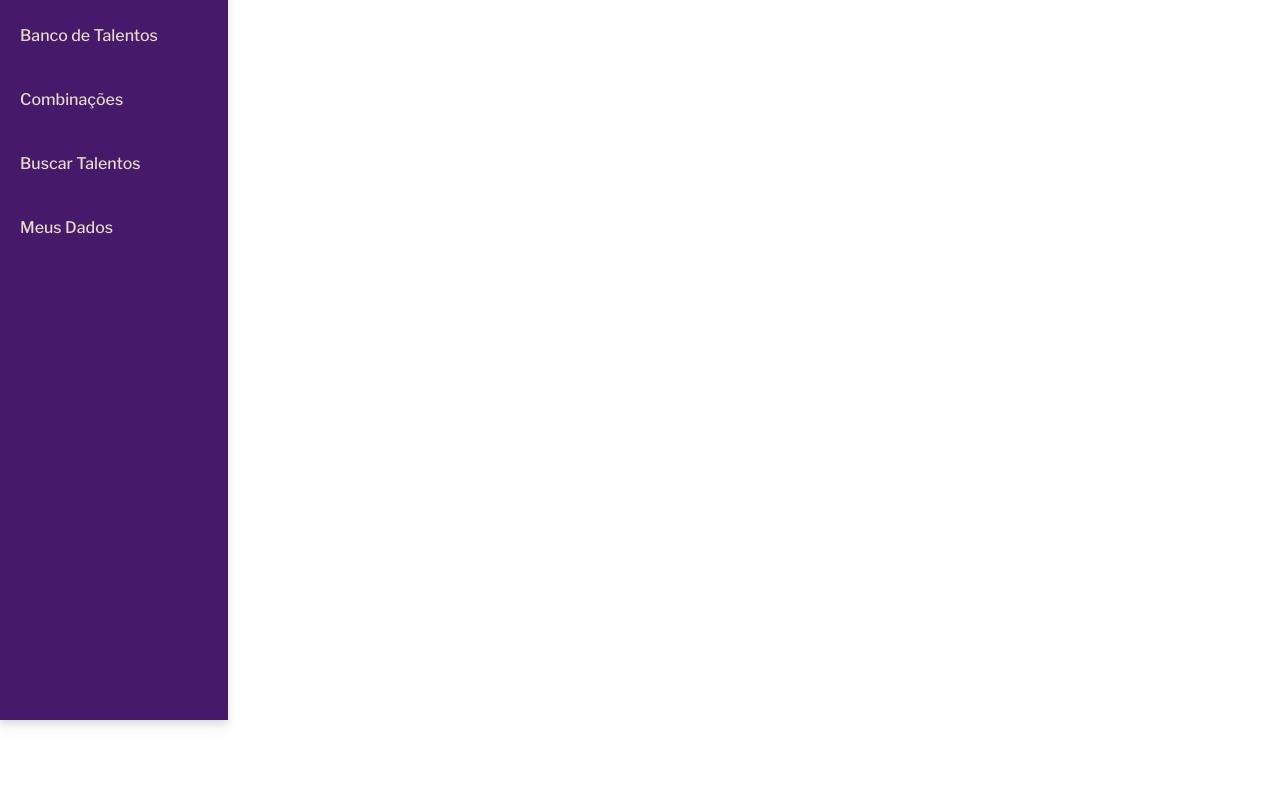
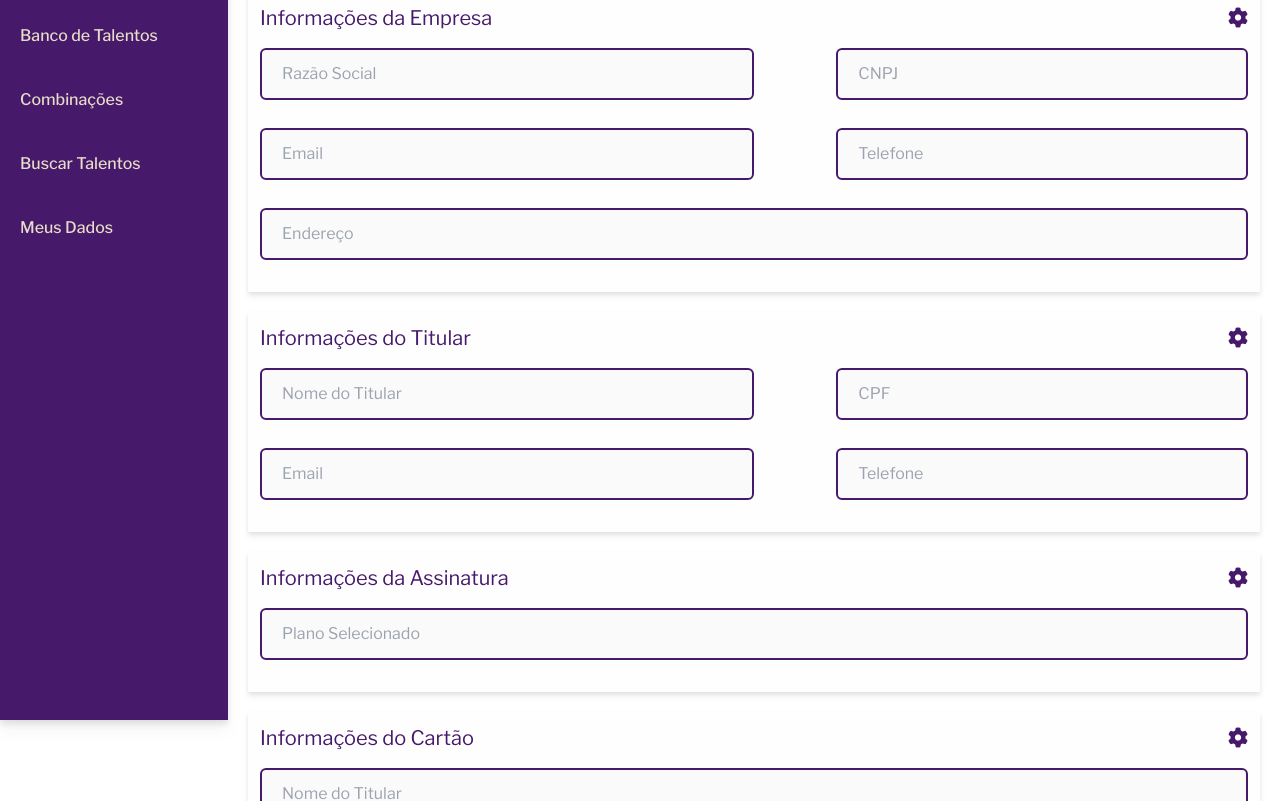
Before and after one commit to LETMIN-Corp/letmin-client, a React (Vite) app: page /company/profile in a window 1280 px wide. Shown: the part 160-961 px from the top of the page. Before the commit the page ends 800 px from the top, so only its background shows below. Built offline with nearby package versions, Linux system fonts and the light colour scheme.

Commit message:
first profile page

```diff
--- /dev/null
+++ b/src/Components/Cards/CompanyEditCard.tsx
@@ -0,0 +1,9 @@
+const CompanyEditCard : React.FC = ({ children }) => {
+    return (
+        <div className='drop-shadow-md bg-white p-3 my-5'>
+            { children }
+        </div>
+    );
+}
+
+export default CompanyEditCard;
--- a/src/Components/Inputs/SelectInput.tsx
+++ b/src/Components/Inputs/SelectInput.tsx
@@ -37,7 +37,7 @@ const SelectInput : React.FC<ComponentInterface> = ({ placeholder = '', options,
                 id={ id }
                 defaultValue={ inputValue }
                 disabled = { disabled }
-                className='w-full md:text-lg mt-2 mb-5 md:mt-2 py-3 px-5 border-2 border-dark-purple rounded-lg'
+                className='w-full mt-2 mb-5 md:mt-2 py-3 px-5 border-2 border-dark-purple rounded-lg'
             >
                 <option value=''>{ placeholder }</option>
 
--- a/src/Components/Inputs/TextInput.tsx
+++ b/src/Components/Inputs/TextInput.tsx
@@ -77,7 +77,7 @@ const TextInput : React.FC<ComponentInterface> = ({ type, placeholder, size, use
                 onChange={ setValue }
                 name={ name }
                 id={ id }
-                className='w-full md:text-lg mt-2 mb-5 md:mt-2 py-3 px-5 border-2 border-dark-purple rounded-md'
+                className='w-full mt-2 mb-5 md:mt-2 py-3 px-5 border-2 border-dark-purple rounded-md'
                 disabled = { disabled }
             />
             {
--- a/src/Components/Links/FormLink.tsx
+++ b/src/Components/Links/FormLink.tsx
@@ -8,7 +8,7 @@ interface ComponentInterface {
 const FormLink : React.FC<ComponentInterface> = ({ text, path }) => {
     return (
         <Link
-            className='bg-bright-purple text-white text-center w-32 py-2 rounded-full drop-shadow-lg md:text-lg hover:bg-bold-purple ease-out duration-200'
+            className='bg-bright-purple text-white text-center w-32 py-2 rounded-full drop-shadow-lg hover:bg-bold-purple ease-out duration-200'
             to={ path }
         >
             { text }
--- a/src/Components/Links/PrimaryLink.tsx
+++ b/src/Components/Links/PrimaryLink.tsx
@@ -8,7 +8,7 @@ interface ComponentInterface {
 const PrimaryLink : React.FC<ComponentInterface> = ({ text, path }) => {
     return (
         <Link
-            className='block mx-auto rounded-full bg-white text-primary font-bold py-2 px-4 drop-shadow-lg border-2 border-primary md:text-lg hover:text-white hover:bg-primary ease-out duration-200'
+            className='block mx-auto rounded-full bg-white text-primary font-bold py-2 px-4 drop-shadow-lg border-2 border-primary hover:text-white hover:bg-primary ease-out duration-200'
             to={ path }
         >
             { text }
--- a/src/Components/Links/SecondaryLink.tsx
+++ b/src/Components/Links/SecondaryLink.tsx
@@ -7,7 +7,7 @@ interface ComponentInterface {
 
 const SecondaryLink : React.FC<ComponentInterface> = ({ text, path }) => {
     return (
-        <Link to={ path } className='text-center rounded-full text-white font-bold py-2 px-10 bg-bright-purple drop-shadow-lg md:text-lg hover:bg-bold-purple ease-out duration-200'>{ text }</Link>
+        <Link to={ path } className='text-center rounded-full text-white font-bold py-2 px-10 bg-bright-purple drop-shadow-lg hover:bg-bold-purple ease-out duration-200'>{ text }</Link>
     );
 }
 
--- a/src/Views/Company/CompanyProfile.tsx
+++ b/src/Views/Company/CompanyProfile.tsx
@@ -1,16 +1,87 @@
 import CompanyDefault from './CompanyDefault';
 import { useEffect } from 'react';
+import CompanyEditCard from '../../Components/Cards/CompanyEditCard';
+import TextInput from '../../Components/Inputs/TextInput';
+import InputTypesEnum from '../../Utils/InputTypesEnum';
+import SelectInput from '../../Components/Inputs/SelectInput';
 
 const CompanyProfile = () => {
     useEffect((): void => {
         window.document.title = 'Meus Dados';
     });
 
+    const consultPackage = {
+        getValue: () => {},
+        setValue: () => {},
+    }
+
+    const viewConsultPackage = {
+        getValue: () => {},
+        setValue: (e: React.ChangeEvent<HTMLInputElement | HTMLSelectElement>) => {}
+    }
+
     return (
         <CompanyDefault>
             <h1 className='text-2xl'>Meus Dados</h1>
-            <div className=''>
+            <div>
+                <CompanyEditCard>
+                    <h3 className='text-dark-purple text-xl flex items-center w-full justify-between'>
+                        <span>Informações da Empresa</span>
+                        <i className="fa-solid fa-gear cursor-pointer"></i>
+                    </h3>
+                    <form className='mt-2'>
+                        <div className='md:flex justify-between w-full'>
+                            <TextInput placeholder='Razão Social' size='large' type={ InputTypesEnum.text } consultPackage={ viewConsultPackage } name='company-name' disabled={ true }/>
+                            <TextInput placeholder='CNPJ' size='medium' type={ InputTypesEnum.text } consultPackage={ viewConsultPackage } name='company-cnpj' disabled={ true } />
+                        </div>
+                        <div className='md:flex justify-between w-full'>
+                            <TextInput placeholder='Email' size='large' type={ InputTypesEnum.email } consultPackage={ viewConsultPackage } name='company-email' disabled={ true }/>
+                            <TextInput placeholder='Telefone' size='medium' type={ InputTypesEnum.tel } consultPackage={ viewConsultPackage } name='company-phone' disabled={ true }/>
+                        </div>
+                        <TextInput placeholder='Endereço' type={ InputTypesEnum.text } consultPackage={ viewConsultPackage } name='company-address' disabled={ true }/>
+                    </form>
+                </CompanyEditCard>
+                <CompanyEditCard>
+                    <h3 className='text-dark-purple text-xl flex items-center w-full justify-between'>
+                        <span>Informações do Titular</span>
+                        <i className="fa-solid fa-gear cursor-pointer"></i>
+                    </h3>
+                    <form className='mt-2'>
+                        <div className='md:flex justify-between w-full'>
+                            <TextInput placeholder='Nome do Titular' size='large' type={ InputTypesEnum.text } consultPackage={ viewConsultPackage } name='holder-name' disabled={ true }/>
+                            <TextInput placeholder='CPF' type={ InputTypesEnum.text } size='medium' consultPackage={ viewConsultPackage } name='holder-cpf' disabled={ true }/>
+                        </div>
+                        <div className='md:flex justify-between w-full'>
+                            <TextInput placeholder='Email' size='large' type={ InputTypesEnum.email } consultPackage={ viewConsultPackage } name='holder-email' disabled={ true }/>
+                            <TextInput placeholder='Telefone' size='medium' type={ InputTypesEnum.tel } consultPackage={ viewConsultPackage } name='holder-phone' disabled={ true }/>
+                        </div>
+                    </form>
+                </CompanyEditCard>
+                <CompanyEditCard>
+                    <h3 className='text-dark-purple text-xl flex items-center w-full justify-between'>
+                        <span>Informações da Assinatura</span>
+                        <i className="fa-solid fa-gear cursor-pointer"></i>
+                    </h3>
+                    <div className='mt-2'>
+                        <TextInput placeholder='Plano Selecionado' type={ InputTypesEnum.text } consultPackage={ viewConsultPackage } name='plan-selected' disabled={ true }/>
+                    </div>
+                </CompanyEditCard>
+                <CompanyEditCard>
+                    <h3 className='text-dark-purple text-xl flex items-center w-full justify-between'>
+                        <span>Informações do Cartão</span>
+                        <i className="fa-solid fa-gear cursor-pointer"></i>
+                    </h3>
+                    <form className='mt-2'>
+                        <TextInput placeholder='Nome do Titular' type={ InputTypesEnum.text } consultPackage={ viewConsultPackage } name='card-owner' disabled={ true }/>
+                        <TextInput placeholder='Número do Cartão' type={ InputTypesEnum.text } consultPackage={ viewConsultPackage } name='card-number' disabled={ true }/>
 
+                        <div className='md:flex justify-between w-full'>
+                            <TextInput placeholder='Data de Vencimento' size='medium' type={ InputTypesEnum.text } consultPackage={ viewConsultPackage } name='card-due' disabled={ true }/>
+                            <TextInput placeholder='CVV' size='small' type={ InputTypesEnum.text } consultPackage={ viewConsultPackage } name='card-code' disabled={ true }/>
+                            <SelectInput placeholder='Bandeira' options={ [] } size='small' consultPackage={ viewConsultPackage } name='card-type' disabled={ true }/>
+                        </div>
+                    </form>
+                </CompanyEditCard>
             </div>
         </CompanyDefault>
     );
--- a/src/Views/Company/CompanyRegister.tsx
+++ b/src/Views/Company/CompanyRegister.tsx
@@ -139,7 +139,7 @@ const CorpRegister : React.FC = () => {
                 {
                     (currentPage === 0) && (
                         <>
-                            <h2 className='text-xl font-bold my-5 md:text-3xl lg:w-8/12 lg:mx-auto'>Informações da Empresa</h2>
+                            <h2 className='text-xl font-bold my-5 md:text-2xl lg:w-8/12 lg:mx-auto'>Informações da Empresa</h2>
 
                             <form className='mb-10 lg:w-8/12 lg:mx-auto'>
                                 <div className='md:flex justify-between w-full'>
@@ -153,7 +153,7 @@ const CorpRegister : React.FC = () => {
                                 <TextInput placeholder='Endereço' limit={ 128 } type={ InputTypesEnum.text } consultPackage={ consultPackage } name='company-address' id='company-address' />
                             </form>
 
-                            <h2 className='text-xl font-bold my-5 md:text-3xl lg:w-8/12 lg:mx-auto'>Informações do Titular</h2>
+                            <h2 className='text-xl font-bold my-5 md:text-2xl lg:w-8/12 lg:mx-auto'>Informações do Titular</h2>
 
                             <form className='lg:w-8/12 lg:mx-auto'>
                                 <div className='md:flex justify-between w-full'>
@@ -174,7 +174,7 @@ const CorpRegister : React.FC = () => {
                 {
                     (currentPage === 1) && (
                         <>
-                            <h2 className='text-xl font-bold my-5 md:text-3xl lg:w-8/12 lg:mx-auto'>Seleção de Assinatura</h2>
+                            <h2 className='text-xl font-bold my-5 md:text-2xl lg:w-8/12 lg:mx-auto'>Seleção de Assinatura</h2>
 
                             <div className='lg:mx-auto  lg:flex justify-center md:my-10 px-2'>
                                 {
@@ -217,7 +217,7 @@ const CorpRegister : React.FC = () => {
                 {
                     (currentPage === 2) && (
                         <>
-                            <h2 className='text-xl font-bold my-5 md:text-3xl lg:w-8/12 lg:mx-auto'>Informações do Cartão</h2>
+                            <h2 className='text-xl font-bold my-5 md:text-2xl lg:w-8/12 lg:mx-auto'>Informações do Cartão</h2>
 
                             <form className='mb-10 lg:w-8/12 lg:mx-auto'>
                                 <TextInput placeholder='Nome do Titular' limit={ 64 } useMask={ MaskTypesEnum.holder } type={ InputTypesEnum.text } consultPackage={ consultPackage } name='card-owner' id='card-owner' />
@@ -235,7 +235,7 @@ const CorpRegister : React.FC = () => {
                 {
                     (currentPage === 3) && (
                         <>
-                            <h2 className='text-xl font-bold my-5 md:text-3xl lg:w-8/12 lg:mx-auto'>Confirmação de Dados</h2>
+                            <h2 className='text-xl font-bold my-5 md:text-2xl lg:w-8/12 lg:mx-auto'>Confirmação de Dados</h2>
 
                             <div>
                                 <h3 className='text-lg font-bold my-5 md:text-2xl lg:w-8/12 lg:mx-auto'>Informações da Empresa</h3>
```
